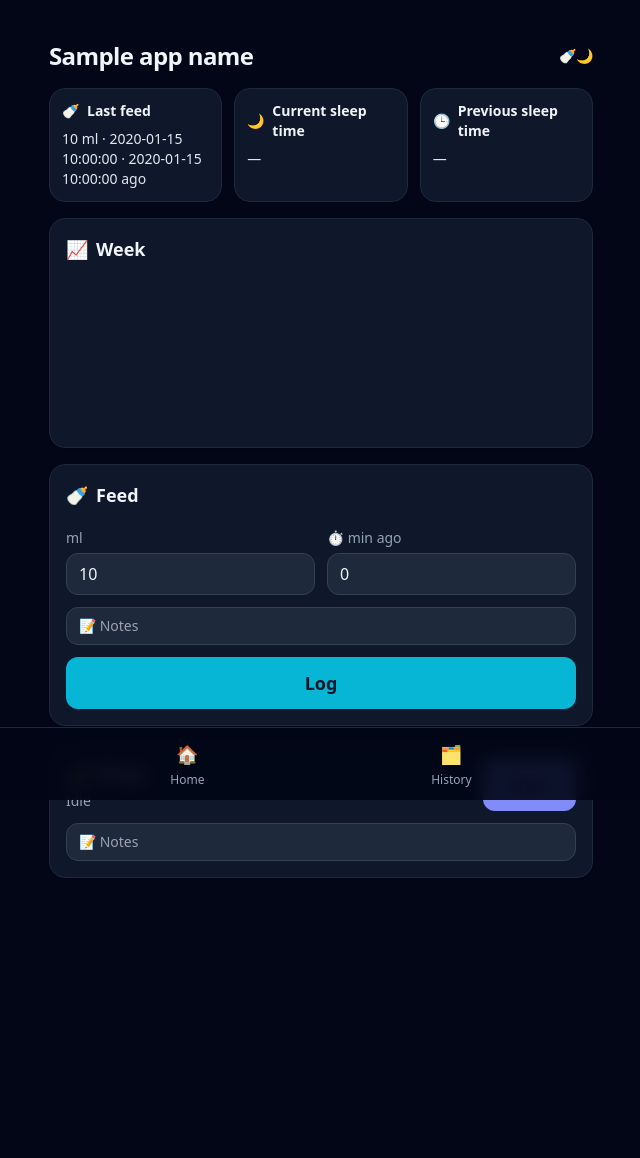
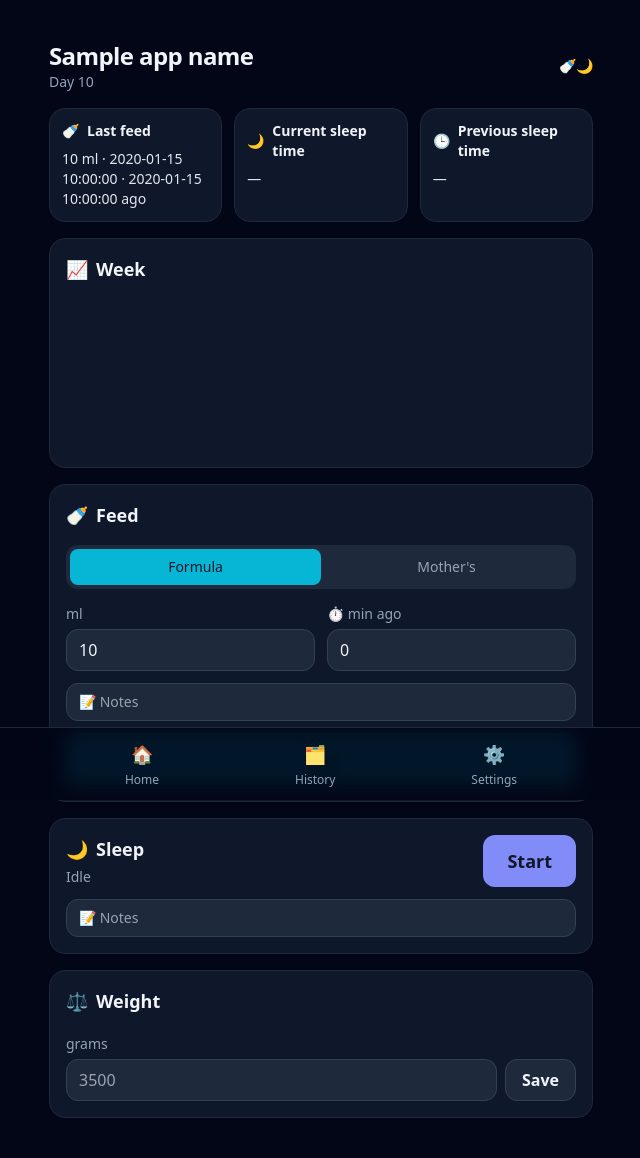
Before and after one commit to kvboe/FeedApp, a FastAPI app: template templates/index.html in a window 1280 px wide. Shown: the whole page, without its empty margins (319-959 px from the left). Before the commit the page ends 878 px from the top, so only its background shows below. Run offline with FastAPI, Linux system fonts and the light colour scheme; the template is opened without the code that fills it: most values are stand-ins (such as "Sample title", 1, 10 or a date in 2020); data that the repository does not hold is empty; a map, chart or similar area stays blank; parts of the project's set-up code (start-up, migrations or seed data) failed here and were passed over; some libraries are stand-ins or nearby versions.

Commit message:
feat: add settings page and implement birthdate setting functionality; enhance entry logging with subtype options

```diff
--- a/main.py
+++ b/main.py
@@ -52,6 +52,20 @@ def _init_db() -> None:
             );
             """
         )
+        conn.execute(
+            """
+            CREATE TABLE IF NOT EXISTS settings (
+                key TEXT PRIMARY KEY,
+                value TEXT
+            );
+            """
+        )
+        # Ensure subtype column exists
+        try:
+            conn.execute("ALTER TABLE events ADD COLUMN subtype TEXT;")
+        except sqlite3.OperationalError:
+            pass  # column likely exists
+
         conn.commit()
 
 
@@ -62,6 +76,26 @@ def on_startup() -> None:
 
 def _now_iso() -> str:
     return datetime.now().isoformat(timespec="seconds")
+
+
+def _get_setting(key: str) -> str | None:
+    with _connect() as conn:
+        row = conn.execute(
+            "SELECT value FROM settings WHERE key = ?;", (key,)
+        ).fetchone()
+    return row["value"] if row else None
+
+
+def _set_setting(key: str, value: str) -> None:
+    with _connect() as conn:
+        conn.execute(
+            """
+            INSERT INTO settings (key, value) VALUES (?, ?)
+            ON CONFLICT(key) DO UPDATE SET value = excluded.value;
+            """,
+            (key, value),
+        )
+        conn.commit()
 
 
 def _get_entries(
@@ -288,6 +322,16 @@ def index(request: Request) -> HTMLResponse:
     sleep_state = _get_sleep_state()
     stats = _get_stats()
     chart_data = _get_daily_chart_data()
+
+    birthdate_str = _get_setting("birthdate")
+    age_days = None
+    if birthdate_str:
+        try:
+            birth_date = datetime.strptime(birthdate_str, "%Y-%m-%d").date()
+            age_days = (datetime.now().date() - birth_date).days
+        except ValueError:
+            pass
+
     return templates.TemplateResponse(
         "index.html",
         {
@@ -295,6 +339,7 @@ def index(request: Request) -> HTMLResponse:
             "sleep_state": sleep_state,
             "stats": stats,
             "chart_data": chart_data,
+            "age_days": age_days,
             "format_duration": _format_duration,
             "format_since": _format_since,
             "format_datetime": _format_datetime,
@@ -379,6 +424,7 @@ def entries_partial(request: Request) -> HTMLResponse:
 def log_feed(
     request: Request,
     amount_ml: int = Form(120),
+    subtype: str = Form("formula"),
     notes: str = Form(""),
     created_at: str = Form(""),
     created_date: str = Form(""),
@@ -396,10 +442,10 @@ def log_feed(
     with _connect() as conn:
         conn.execute(
             """
-            INSERT INTO events (type, amount_ml, notes, created_at)
-            VALUES (?, ?, ?, ?);
+            INSERT INTO events (type, subtype, amount_ml, notes, created_at)
+            VALUES (?, ?, ?, ?, ?);
             """,
-            ("feed", amount_ml, notes.strip() or None, created_at),
+            ("feed", subtype, amount_ml, notes.strip() or None, created_at),
         )
         conn.commit()
 
@@ -517,6 +563,7 @@ def update_entry(
     entry_id: int,
     request: Request,
     amount_ml: int | None = Form(None),
+    subtype: str | None = Form(None),
     created_at: str = Form(""),
     created_date: str = Form(""),
     created_time: str = Form(""),
@@ -535,6 +582,11 @@ def update_entry(
 
     if entry["type"] == "feed":
         amount = amount_ml if amount_ml is not None else entry["amount_ml"]
+        subtype_val = (
+            subtype
+            if subtype is not None
+            else (entry["subtype"] if "subtype" in entry.keys() else None)
+        )
         if created_date or created_time:
             created_at_value = _parse_date_time_input(
                 created_date, created_time, now_dt
@@ -545,10 +597,16 @@ def update_entry(
             conn.execute(
                 """
                 UPDATE events
-                SET amount_ml = ?, notes = ?, created_at = ?
+                SET amount_ml = ?, subtype = ?, notes = ?, created_at = ?
                 WHERE id = ?;
                 """,
-                (amount, notes.strip() or None, created_at_value, entry_id),
+                (
+                    amount,
+                    subtype_val,
+                    notes.strip() or None,
+                    created_at_value,
+                    entry_id,
+                ),
             )
             conn.commit()
     else:
@@ -607,3 +665,56 @@ def delete_entry(entry_id: int) -> HTMLResponse:
         conn.execute("DELETE FROM events WHERE id = ?", (entry_id,))
         conn.commit()
     return HTMLResponse(status_code=200, content="")
+
+
+@app.get("/settings", response_class=HTMLResponse)
+def settings_page(request: Request) -> HTMLResponse:
+    birthdate = _get_setting("birthdate") or ""
+    return templates.TemplateResponse(
+        "settings.html",
+        {
+            "request": request,
+            "birthdate": birthdate,
+            "active_page": "settings",
+            "app_name": APP_NAME,
+        },
+    )
+
+
+@app.post("/settings", response_class=HTMLResponse)
+def save_settings(request: Request, birthdate: str = Form("")) -> HTMLResponse:
+    if birthdate:
+        _set_setting("birthdate", birthdate)
+    return settings_page(request)
+
+
+@app.post("/weight", response_class=HTMLResponse)
+def log_weight(
+    request: Request,
+    weight_g: int = Form(...),
+    notes: str = Form(""),
+    created_at: str = Form(""),
+) -> HTMLResponse:
+    now_dt = datetime.now()
+    created_at = _parse_datetime_input(created_at, now_dt)
+
+    with _connect() as conn:
+        conn.execute(
+            """
+            INSERT INTO events (type, amount_ml, notes, created_at)
+            VALUES (?, ?, ?, ?);
+            """,
+            ("weight", weight_g, notes.strip() or None, created_at),
+        )
+        conn.commit()
+
+    # Return stats or empty response, for now just empty to close modal/reset form if we use one
+    # Or simpler: redirect to home or return feed response (which reloads list)
+    # Let's return the updated feed/history list if we want to show it there.
+    # For now, let's just return a success indicator or reload the page.
+    # Actually, if called from index, we might want to reload stats or something.
+    # Let's just return 200 OK for now and let HTMX handle it.
+
+    return HTMLResponse(
+        status_code=200, content="<script>window.location.reload()</script>"
+    )
--- a/templates/_nav.html
+++ b/templates/_nav.html
@@ -8,5 +8,9 @@
       <span class="text-lg">🗂️</span>
       <span>History</span>
     </a>
+    <a href="/settings" class="flex flex-col items-center gap-1 {{ 'text-slate-200' if active_page == 'settings' else 'text-slate-400' }}">
+      <span class="text-lg">⚙️</span>
+      <span>Settings</span>
+    </a>
   </div>
 </nav>
--- a/templates/index.html
+++ b/templates/index.html
@@ -19,7 +19,12 @@
   <body class="bg-slate-950 text-slate-100 min-h-screen">
     <main class="mx-auto max-w-xl px-4 py-6 sm:py-10 pb-24">
       <header class="mb-4 flex items-center justify-between">
-        <h1 class="text-2xl font-semibold tracking-tight">{{ app_name }}</h1>
+        <div>
+          <h1 class="text-2xl font-semibold tracking-tight">{{ app_name }}</h1>
+          {% if age_days is not none %}
+          <p class="text-sm text-slate-400">Day {{ age_days }}</p>
+          {% endif %}
+        </div>
         <span class="text-slate-400 text-sm">🍼🌙</span>
       </header>
 
@@ -74,6 +79,21 @@
             hx-swap="outerHTML"
             hx-include="#feed-notes"
           >
+            <div class="grid grid-cols-2 bg-slate-800 p-1 rounded-xl">
+              <label class="cursor-pointer">
+                <input type="radio" name="subtype" value="formula" class="peer sr-only" checked>
+                <div class="rounded-lg py-2 text-center text-sm font-medium text-slate-400 peer-checked:bg-cyan-500 peer-checked:text-slate-900 transition-all">
+                  Formula
+                </div>
+              </label>
+              <label class="cursor-pointer">
+                <input type="radio" name="subtype" value="breast_milk" class="peer sr-only">
+                <div class="rounded-lg py-2 text-center text-sm font-medium text-slate-400 peer-checked:bg-pink-500 peer-checked:text-white transition-all">
+                  Mother's
+                </div>
+              </label>
+            </div>
+
             <div class="grid grid-cols-2 gap-3">
               <div>
                 <label class="text-sm text-slate-400" for="amount_ml">ml</label>
@@ -117,6 +137,38 @@
         <div class="rounded-2xl bg-slate-900 border border-slate-800 p-4 shadow-sm" id="sleep-status">
           {% include "_sleep_status.html" %}
         </div>
+
+        <div class="rounded-2xl bg-slate-900 border border-slate-800 p-4 shadow-sm">
+          <div class="flex items-center gap-2 text-lg font-semibold">
+            <span>⚖️</span>
+            <span>Weight</span>
+          </div>
+          <form
+            class="mt-4 flex flex-col gap-3"
+            hx-post="/weight"
+            hx-swap="none"
+          >
+            <div>
+              <label class="text-sm text-slate-400" for="weight_g">grams</label>
+              <div class="flex gap-2">
+                <input
+                  id="weight_g"
+                  name="weight_g"
+                  type="number"
+                  min="1"
+                  placeholder="3500"
+                  class="mt-1 w-full rounded-xl bg-slate-800 border border-slate-700 px-3 py-2 text-base focus:outline-none focus:ring-2 focus:ring-cyan-500 appearance-none"
+                />
+                <button
+                  type="submit"
+                  class="mt-1 rounded-xl bg-slate-800 border border-slate-700 px-4 font-semibold hover:bg-slate-700 transition"
+                >
+                  Save
+                </button>
+              </div>
+            </div>
+          </form>
+        </div>
       </section>
     </main>
     {% include "_nav.html" %}
```
Also changed, not shown: templates/_entry_card.html (+12 -2 lines), templates/_entry_edit.html (+15 -0 lines), templates/settings.html (added, +52 -0 lines).
